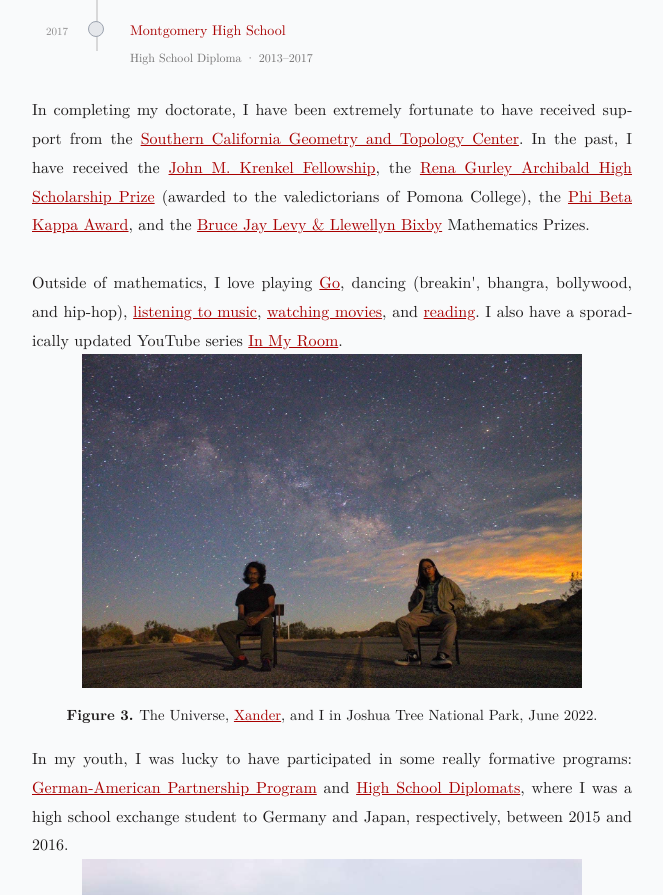
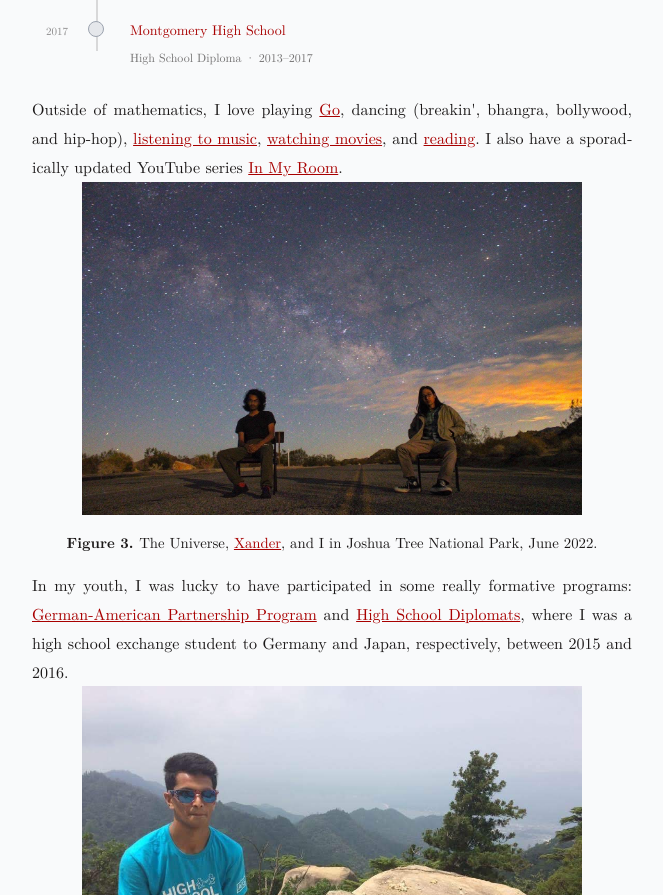
Before and after one commit to sireeshvinnakota/sireeshvinnakota.github.io, a website built with Vite: page aboutme.html in a window 1280 px wide. Shown: the part 2028-2923 px from the top of the page, without its empty margins (308-971 px from the left). Built offline with nearby package versions, Linux system fonts and the light colour scheme.

```diff
--- a/aboutme.html
+++ b/aboutme.html
@@ -147,6 +147,7 @@
         <li><a href="https://sites.google.com/uci.edu/scgtc/home" target="_blank">
           Southern California Geometry and Topology Center Fellowship
         </a></li>
+        <li>Howard Tucker Fellowship</li>
         <!-- Add more UCI awards here -->
       </ul>
     </div>
@@ -371,16 +372,6 @@
 
 
       <p>
-        In completing my doctorate, I have been extremely fortunate to have received support from the
-        <a href="https://sites.google.com/uci.edu/scgtc/home">Southern California Geometry and Topology Center</a>.
-        In the past, I have received the
-        <a href="https://www.cgu.edu/fellowships/endowed-fellowships/">John M. Krenkel Fellowship</a>, the
-        <a href="https://www.pomona.edu/sites/default/files/AwardsProgram-2021.pdf">Rena Gurley Archibald High Scholarship Prize</a>
-        (awarded to the valedictorians of Pomona College), the
-        <a href="https://www.pomona.edu/sites/default/files/AwardsProgram-2021.pdf">Phi Beta Kappa Award</a>, and the
-        <a href="https://www.pomona.edu/students/academic-awards-and-distinctions">Bruce Jay Levy &amp; Llewellyn Bixby</a>
-        Mathematics Prizes.<br /><br />
-
         Outside of mathematics, I love playing <a href="https://online-go.com/player/804703/">Go</a>,
         dancing (breakin', bhangra, bollywood, and hip-hop),
         <a href="https://www.last.fm/user/sireeshv">listening to music</a>,
```
